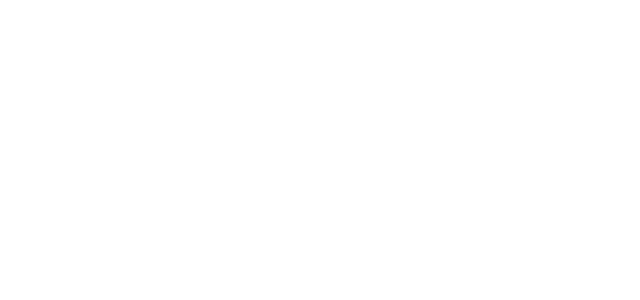
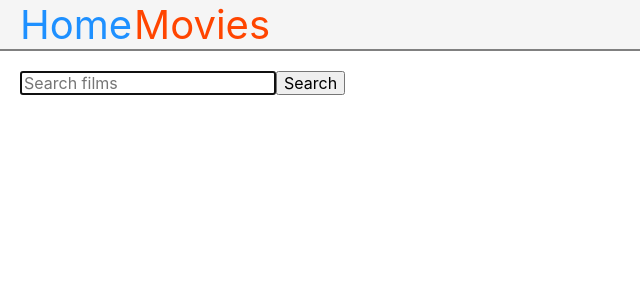
Before and after one commit to Volodymyr1973/goit-react-hw-05-movies, a React (Create React App) app: page /movies in a window 1280 px wide. Shown: the top 300 px of the page, without its empty margins (0-640 px from the left). Built offline with nearby package versions, Linux system fonts and the light colour scheme.

Commit message:
form control

```diff
--- a/package.json
+++ b/package.json
@@ -7,6 +7,7 @@
     "@testing-library/jest-dom": "^5.16.3",
     "@testing-library/react": "^12.1.4",
     "@testing-library/user-event": "^13.5.0",
+    "axios": "^1.2.5",
     "nanoid": "^4.0.0",
     "react": "^18.1.0",
     "react-dom": "^18.1.0",
--- a/src/components/fetch/Fetch.js
+++ b/src/components/fetch/Fetch.js
@@ -1,8 +1,9 @@
+// import axios from 'axios'
 import { KEY_FILM, originUrl } from '../constants/Constants'
 
  export const SearchFilm = (value, paramsId, setFoo) => {
 
-    fetch(
+      fetch(
       `${originUrl}movie/${paramsId}/${value}?api_key=${KEY_FILM}&language=en-US`
     )
       .then(response => {
--- a/src/index.js
+++ b/src/index.js
@@ -8,7 +8,7 @@
 ReactDOM.createRoot(document.getElementById('root')).render(
   <React.StrictMode>
     <BrowserRouter
-    basename="/goit-react-hw-05-movies"
+    // basename="/goit-react-hw-05-movies"
     >
       <App />
     </BrowserRouter>
--- a/src/page/Movies.js
+++ b/src/page/Movies.js
@@ -15,16 +15,14 @@
 
 useEffect(() => {
   setSearch(searchQuery);
-  setSearchName('');
+  reset();
   // eslint-disable-next-line react-hooks/exhaustive-deps
 }, [])
 
 const handleChange = event => {
   const filmSearch = event.currentTarget.value;
-
-  if(filmSearch.trim() === '') {
-    event.currentTarget.value = '';
-    return;
+   if(filmSearch.trim() === '') {
+      return;
   } else
   setSearchName(filmSearch);
 }
@@ -32,9 +30,13 @@
   const handleSubmitSearchFilm = event => {
     event.preventDefault();
     setSearch(searchName);
-    event.currentTarget[0].value = '';
     setSearchParams({search: searchName});
+    reset();
   };
+
+  const reset = () => {
+setSearchName('')
+  }
 
 
   return (
```
Also changed, not shown: 1 other file (tests, documents, lock files or other folders).
